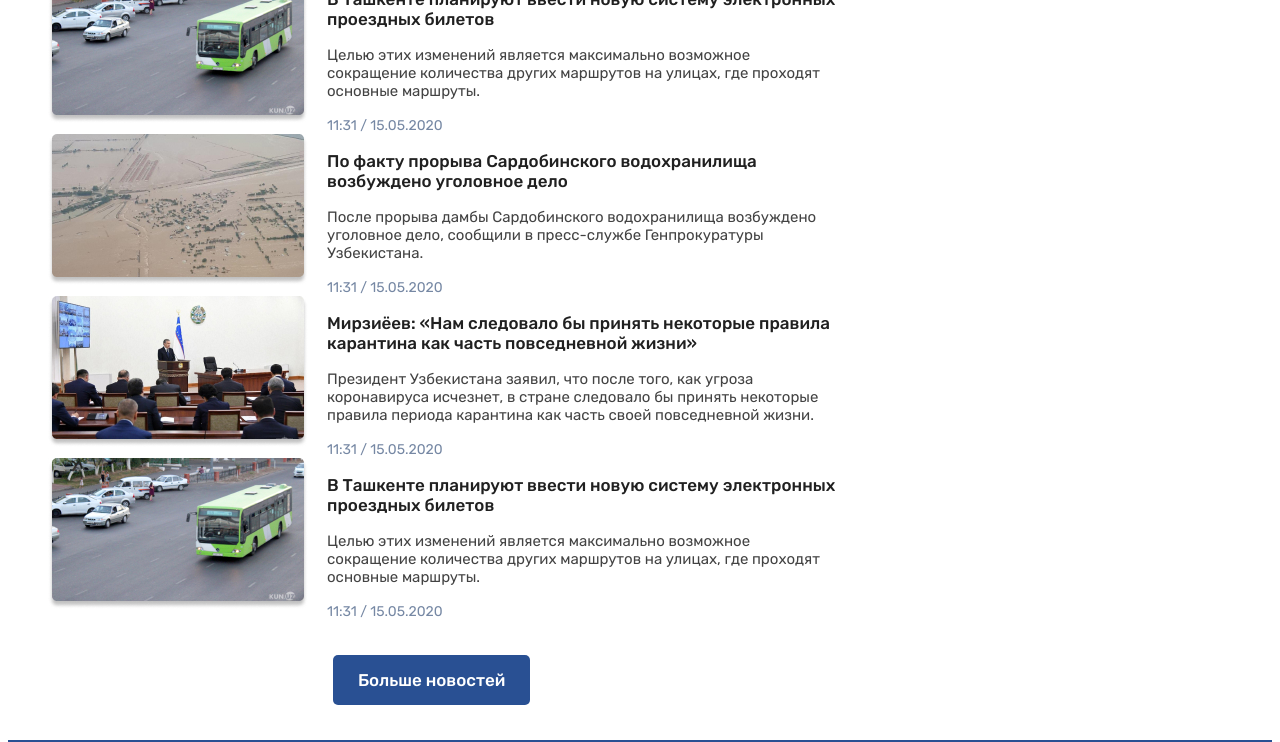
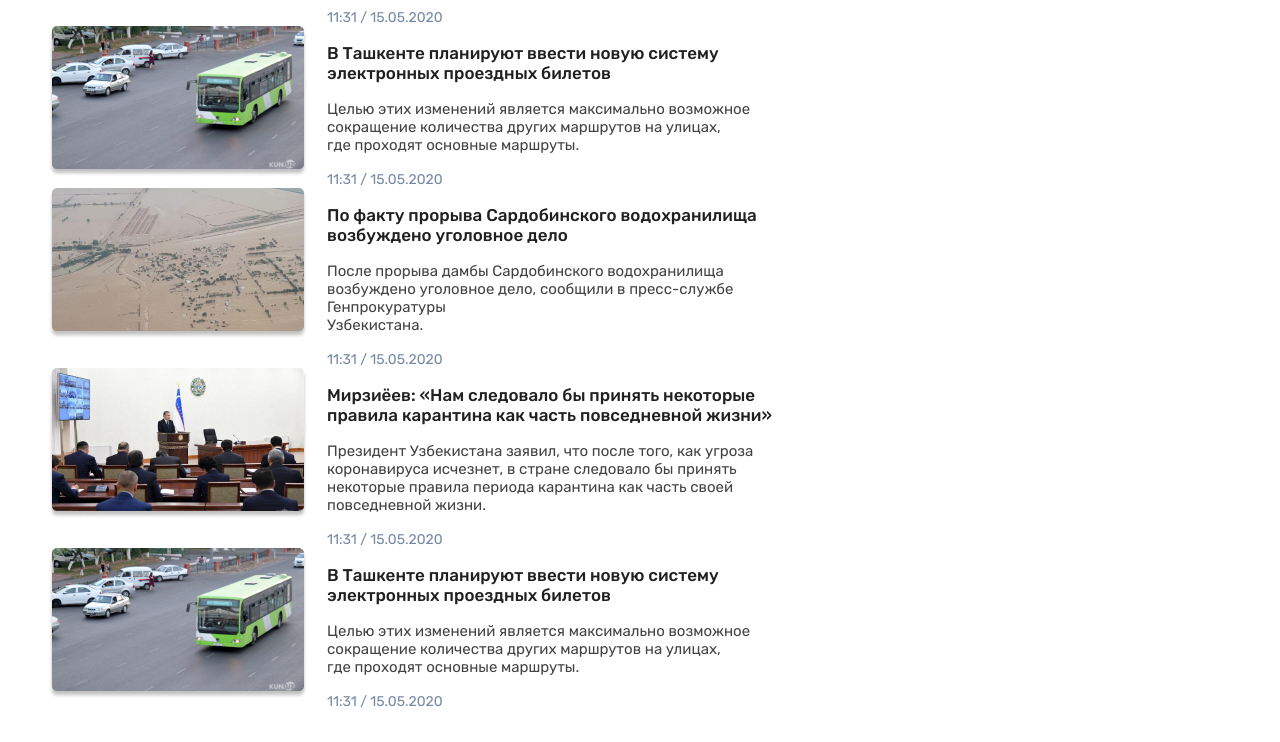
Before and after one commit to ShohruxSafarmatov/namangan--24, a plain HTML site: page list.html in a window 1280 px wide. Shown: the part 1350-2092 px from the top of the page. Drawn offline with Linux system fonts and the light colour scheme.

Commit message:
Update list.html

```diff
--- a/list.html
+++ b/list.html
@@ -101,7 +101,7 @@
   <section>
     <div class="container">
       <div class="news-public">
-        <div>
+        <div class="news-public-2">
           <h2 class="news-public-news">Последние новости</h2>
           <ul class="news-public-ul">
              <li><a href="#" class="news-public-a">
@@ -110,7 +110,7 @@
                </div>
                <div>
                 <h3 class="news-public-title">По факту прорыва Сардобинского водохранилища <br>возбуждено уголовное дело</h3>
-                <p class="news-public-text">После прорыва дамбы Сардобинского водохранилища возбуждено <br>уголовное дело, сообщили в пресс-службе Генпрокуратуры<br> Узбекистана.</p>
+                <p class="news-public-text">После прорыва дамбы Сардобинского водохранилища<br> возбуждено уголовное дело, сообщили в пресс-службе<br> Генпрокуратуры Узбекистана.</p>
                 <span><time datetime="2020-05-15" class="news-public-time">11:31 / 15.05.2020</time></span>
                </div>
              </a></li>
@@ -119,8 +119,8 @@
                <img src="img/prezident2.jpg" alt="rasm">
               </div>
               <div>
-               <h3 class="news-public-title">Мирзиёев: «Нам следовало бы принять некоторые правила <br>карантина как часть повседневной жизни»</h3>
-               <p class="news-public-text">Президент Узбекистана заявил, что после того, как угроза <br> коронавируса исчезнет, в стране следовало бы принять некоторые <br>правила периода карантина как часть своей повседневной жизни.
+               <h3 class="news-public-title">Мирзиёев: «Нам следовало бы принять некоторые<br> правила карантина как часть повседневной жизни»</h3>
+               <p class="news-public-text">Президент Узбекистана заявил, что после того, как угроза <br> коронавируса исчезнет, в стране следовало бы принять<br> некоторые правила периода карантина как часть своей<br> повседневной  жизни.
               </p>
                <span><time datetime="2020-05-15" class="news-public-time">11:31 / 15.05.2020</time></span>
               </div>
@@ -130,8 +130,8 @@
                <img src="img/Avtobus.jpg" alt="rasm">
               </div>
               <div>
-               <h3 class="news-public-title">В Ташкенте планируют ввести новую систему электронных <br> проездных билетов</h3>
-               <p class="news-public-text">Целью этих изменений является максимально возможное <br> сокращение количества других маршрутов на улицах, где проходят <br> основные маршруты.</p>
+               <h3 class="news-public-title">В Ташкенте планируют ввести новую систему<br> электронных  проездных билетов</h3>
+               <p class="news-public-text">Целью этих изменений является максимально возможное <br> сокращение количества других маршрутов на улицах,<br> где проходят  основные маршруты.</p>
                <span><time datetime="2020-05-15" class="news-public-time">11:31 / 15.05.2020</time></span>
               </div>
             </a></li>
@@ -140,8 +140,8 @@
                <img src="img/sardoba2.jpg" alt="rasm">
               </div>
               <div>
-               <h3 class="news-public-title">По факту прорыва Сардобинского водохранилища <br>возбуждено уголовное дело</h3>
-               <p class="news-public-text">После прорыва дамбы Сардобинского водохранилища возбуждено <br>уголовное дело, сообщили в пресс-службе Генпрокуратуры<br> Узбекистана.</p>
+               <h3 class="news-public-title">По факту прорыва Сардобинского водохранилища<br> возбуждено уголовное дело</h3>
+               <p class="news-public-text">После прорыва дамбы Сардобинского водохранилища<br> возбуждено уголовное дело, сообщили в пресс-службе Генпрокуратуры<br> Узбекистана.</p>
                <span><time datetime="2020-05-15" class="news-public-time">11:31 / 15.05.2020</time></span>
               </div>
             </a></li>
@@ -150,8 +150,8 @@
                <img src="img/prezident2.jpg" alt="rasm">
               </div>
               <div>
-               <h3 class="news-public-title">Мирзиёев: «Нам следовало бы принять некоторые правила <br>карантина как часть повседневной жизни»</h3>
-               <p class="news-public-text">Президент Узбекистана заявил, что после того, как угроза <br> коронавируса исчезнет, в стране следовало бы принять некоторые <br>правила периода карантина как часть своей повседневной жизни.
+               <h3 class="news-public-title">Мирзиёев: «Нам следовало бы принять некоторые<br> правила карантина как часть повседневной жизни»</h3>
+               <p class="news-public-text">Президент Узбекистана заявил, что после того, как угроза <br> коронавируса исчезнет, в стране следовало бы принять<br> некоторые правила периода карантина как часть своей<br> повседневной жизни.
                </p>
                <span><time datetime="2020-05-15" class="news-public-time">11:31 / 15.05.2020</time></span>
               </div>
@@ -161,18 +161,19 @@
                <img src="img/Avtobus.jpg" alt="rasm">
               </div>
               <div>
-               <h3 class="news-public-title">В Ташкенте планируют ввести новую систему электронных <br> проездных билетов</h3>
-               <p class="news-public-text">Целью этих изменений является максимально возможное <br> сокращение количества других маршрутов на улицах, где проходят <br> основные маршруты.</p>
+               <h3 class="news-public-title">В Ташкенте планируют ввести новую систему<br> электронных  проездных билетов</h3>
+               <p class="news-public-text">Целью этих изменений является максимально возможное <br> сокращение количества других маршрутов на улицах,<br> где проходят  основные маршруты.</p>
                <span><time datetime="2020-05-15" class="news-public-time">11:31 / 15.05.2020</time></span>
               </div>
             </a></li>
+
             <li><a href="#" class="news-public-a">
               <div class="news-public-photo">
                <img src="img/sardoba2.jpg" alt="rasm">
               </div>
               <div>
-               <h3 class="news-public-title">По факту прорыва Сардобинского водохранилища <br>возбуждено уголовное дело</h3>
-               <p class="news-public-text">После прорыва дамбы Сардобинского водохранилища возбуждено <br>уголовное дело, сообщили в пресс-службе Генпрокуратуры<br> Узбекистана.</p>
+               <h3 class="news-public-title">По факту прорыва Сардобинского водохранилища<br> возбуждено уголовное дело</h3>
+               <p class="news-public-text">После прорыва дамбы Сардобинского водохранилища<br> возбуждено уголовное дело, сообщили в пресс-службе Генпрокуратуры<br> Узбекистана.</p>
                <span><time datetime="2020-05-15" class="news-public-time">11:31 / 15.05.2020</time></span>
               </div>
             </a></li>
@@ -181,8 +182,8 @@
                <img src="img/prezident2.jpg" alt="rasm">
               </div>
               <div>
-               <h3 class="news-public-title">Мирзиёев: «Нам следовало бы принять некоторые правила <br>карантина как часть повседневной жизни»</h3>
-               <p class="news-public-text">Президент Узбекистана заявил, что после того, как угроза <br> коронавируса исчезнет, в стране следовало бы принять некоторые <br>правила периода карантина как часть своей повседневной жизни.
+               <h3 class="news-public-title">Мирзиёев: «Нам следовало бы принять некоторые<br> правила карантина как часть повседневной жизни»</h3>
+               <p class="news-public-text">Президент Узбекистана заявил, что после того, как угроза <br> коронавируса исчезнет, в стране следовало бы принять<br> некоторые правила периода карантина как часть своей<br> повседневной жизни.
                </p>
                <span><time datetime="2020-05-15" class="news-public-time">11:31 / 15.05.2020</time></span>
               </div>
@@ -192,8 +193,8 @@
                <img src="img/Avtobus.jpg" alt="rasm">
               </div>
               <div>
-               <h3 class="news-public-title">В Ташкенте планируют ввести новую систему электронных <br> проездных билетов</h3>
-               <p class="news-public-text">Целью этих изменений является максимально возможное <br> сокращение количества других маршрутов на улицах, где проходят <br> основные маршруты.</p>
+               <h3 class="news-public-title">В Ташкенте планируют ввести новую систему<br> электронных  проездных билетов</h3>
+               <p class="news-public-text">Целью этих изменений является максимально возможное <br> сокращение количества других маршрутов на улицах,<br> где проходят  основные маршруты.</p>
                <span><time datetime="2020-05-15" class="news-public-time">11:31 / 15.05.2020</time></span>
               </div>
             </a></li>
@@ -201,7 +202,7 @@
            <div class="public-button-2"><a href="#" class="public-button">Больше новостей</a></div>
         </div>
         <div>
-          <div>
+          <div class="popular-news">
             <h2 class="popular-news-title">Cамые популярные новости</h2>
             <p class="popular-news-text">По факту прорыва Сардобинского водохранилища <br>возбуждено<br> уголовное дело</p>
             <span><time datetime="2020-05-15" class="news-public-time">11:31 / 15.05.2020</time></span>
@@ -226,6 +227,7 @@
   </section>
 
   <footer>
+    <div class="container">
       <div class="footer-color">
         <div class="footer-flex">
           <a href="#" class="footer-image"><img src="img/NAMANGANLIKLAR24.svg" alt=""></a>
@@ -250,6 +252,7 @@
           </div>
         </div>
       </div>
+    </div>
   </footer>
 
 </body>
```
Lines whose indentation alone changed are shown as unchanged.
